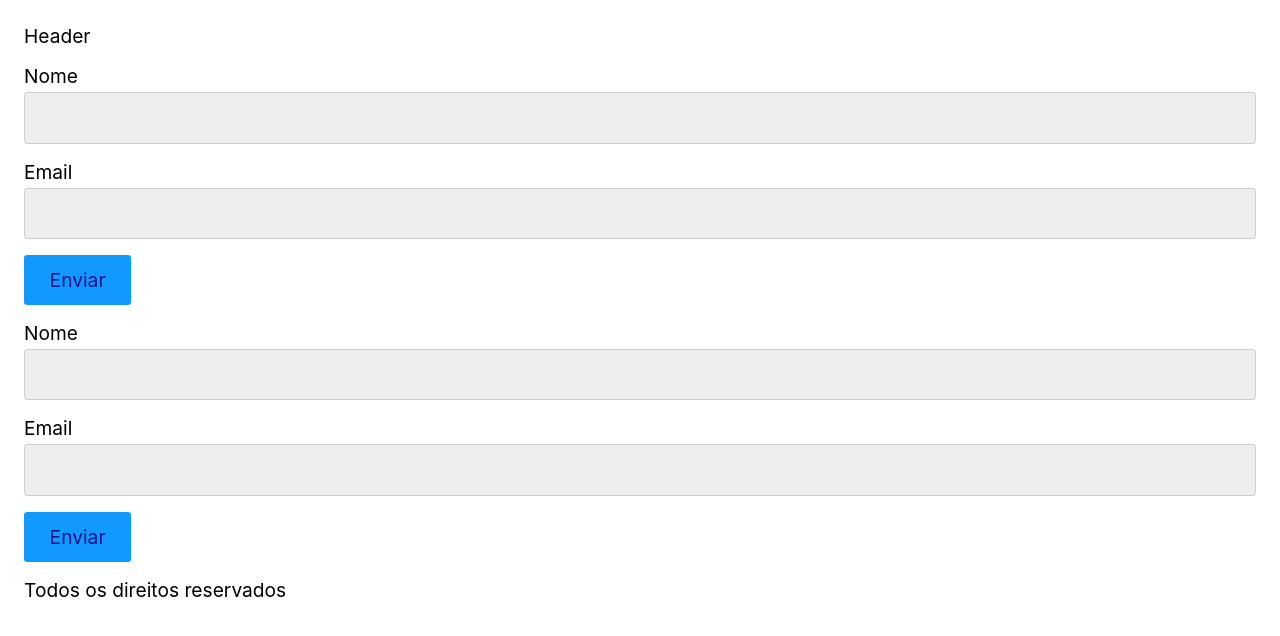
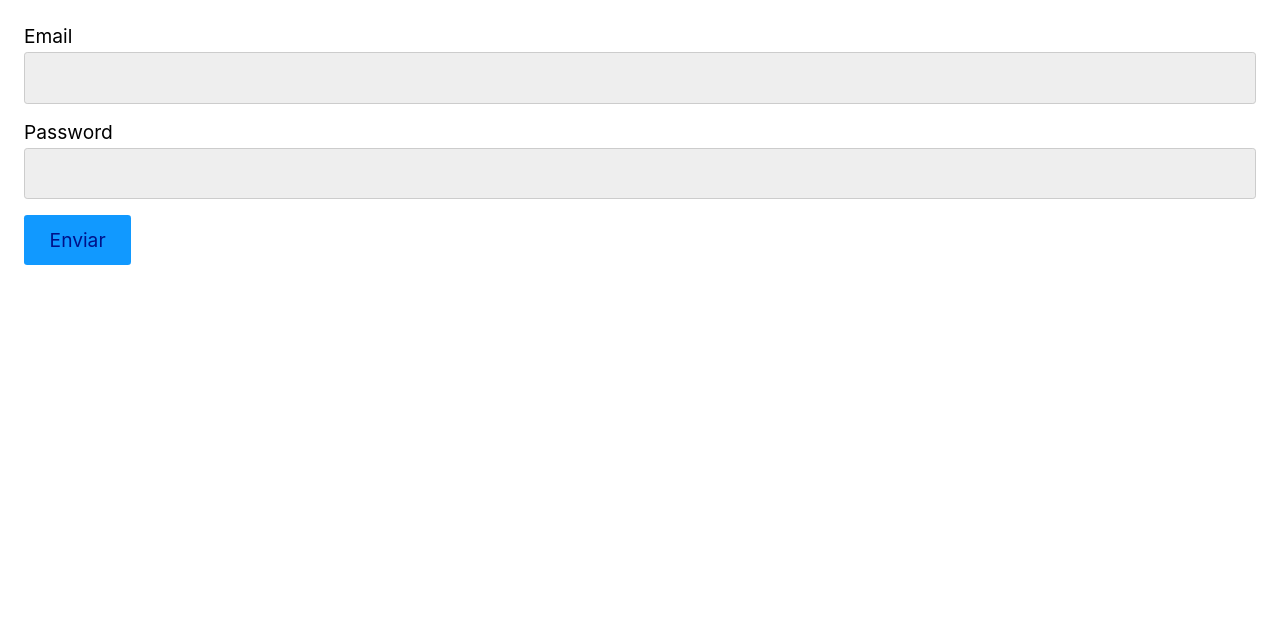
Before and after one commit to marcopla/dogs, a React (Create React App) app in the folder react-app/: page / in a window 1280 px wide. Shown: the top 636 px of the page. Built offline with nearby package versions, Linux system fonts and the light colour scheme.

Commit message:
props added

```diff
--- a/react-app/src/App.js
+++ b/react-app/src/App.js
@@ -6,10 +6,7 @@ import Form from './Form/Form';
 const App = () => {
   return (
     <>
-      <Header />
       <Form />
-      <Form />
-      <Footer />
     </>
   );
 };
--- a/react-app/src/Form/Form.js
+++ b/react-app/src/Form/Form.js
@@ -4,17 +4,10 @@ import Input from './Input';
 const Form = () => {
   return (
     <form>
-      <p>
-        <label htmlFor="nome">Nome</label>
-        <Input />
-      </p>
-      <p>
-        <label htmlFor="mail">Email</label>
-        <Input />
-      </p>
+      <Input label="Email" id="email" required />
+      <Input label="Password" id="password" type="Password" />
       <Button />
     </form>
   );
 };
-
 export default Form;
--- a/react-app/src/Form/Input.js
+++ b/react-app/src/Form/Input.js
@@ -1,7 +1,12 @@
 import React from 'react';
 
-const Input = () => {
-  return <input type="text" />;
+const Input = ({ id, label, ...props }) => {
+  return (
+    <div style={{ margin: '1rem 0' }}>
+      <label htmlFor={id}>{label}</label>
+      <input id={id} type="text" {...props} />
+    </div>
+  );
 };
 
 export default Input;
```
